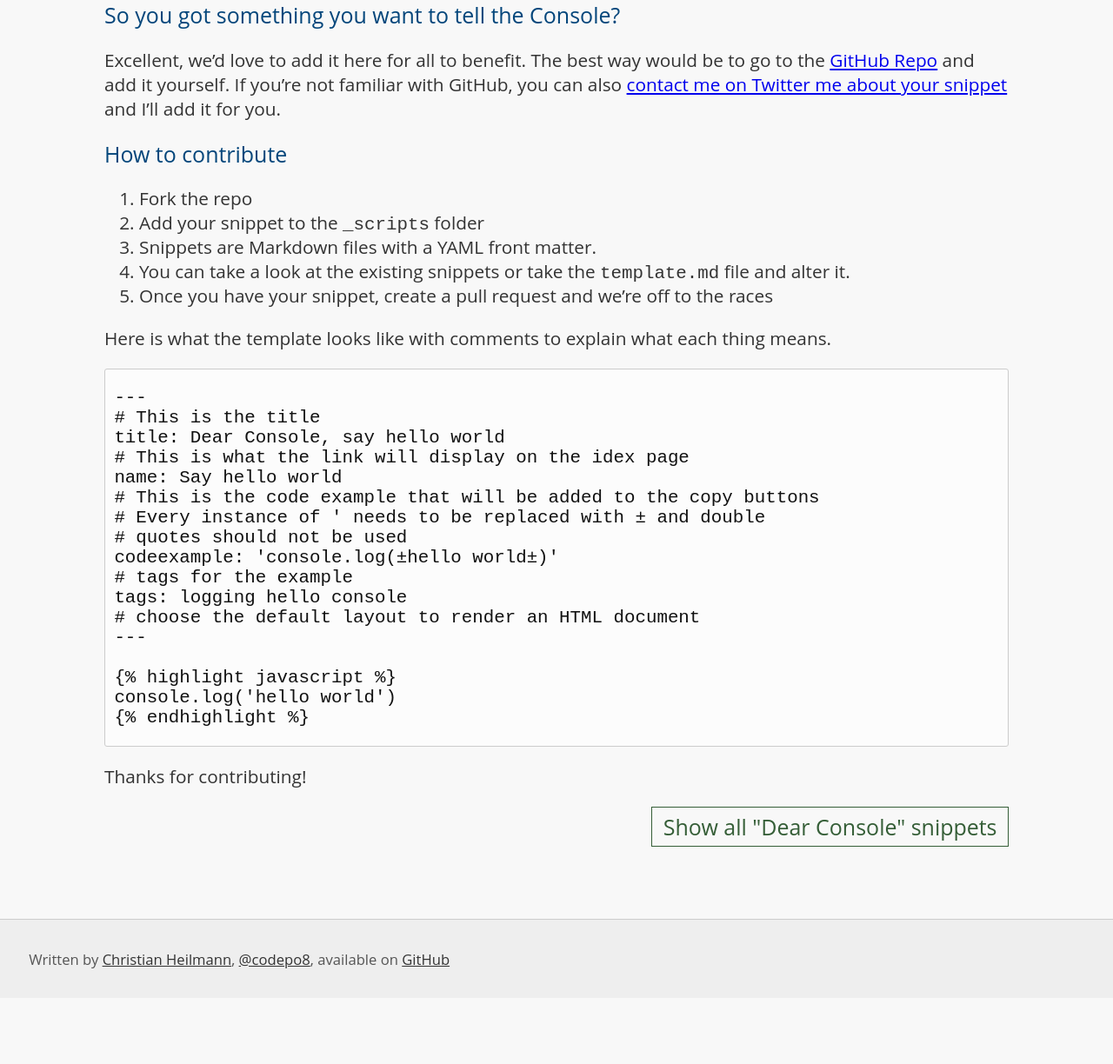
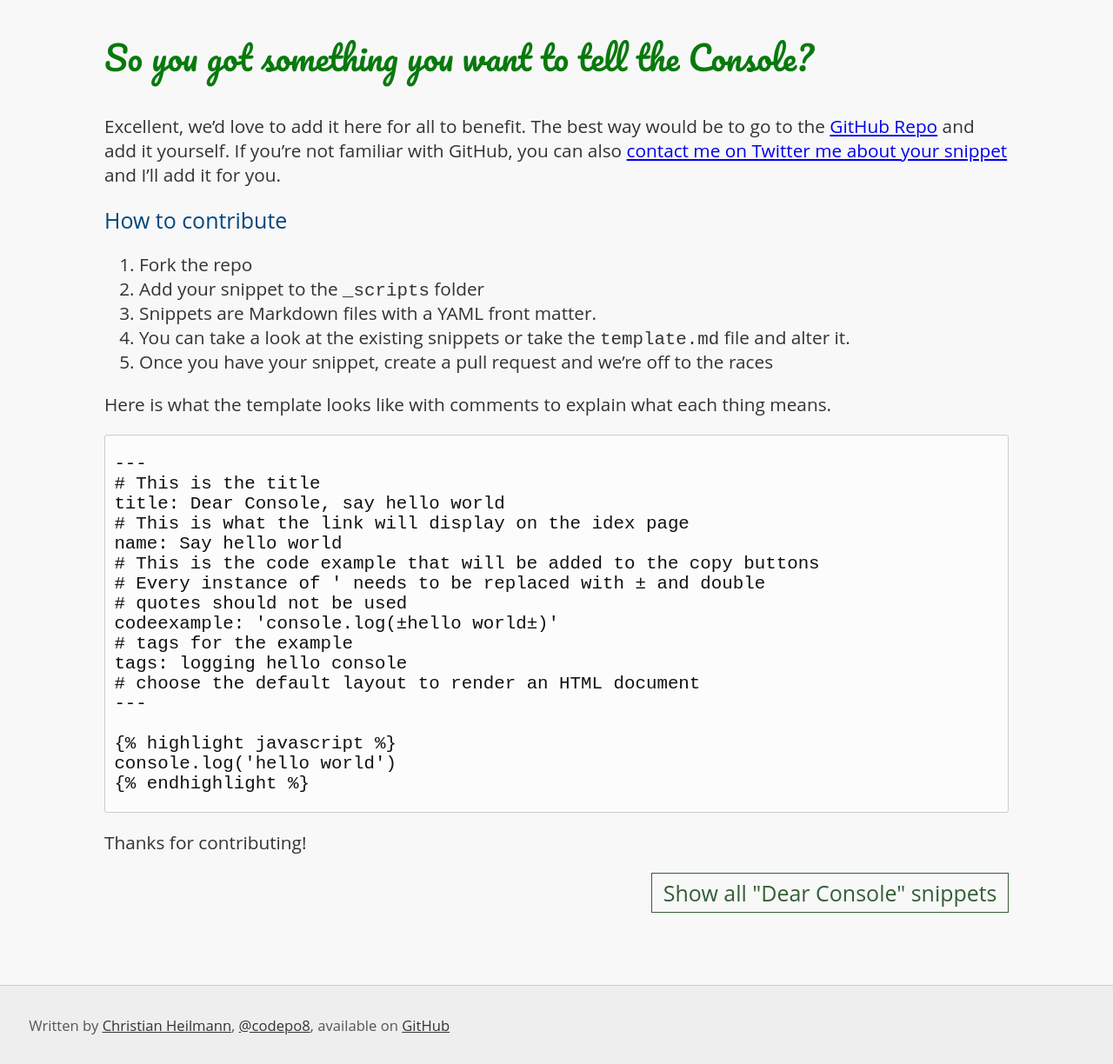
Before and after one commit to codepo8/dearconsole, a Jekyll site: the page built from contribute.md, in a window 1280 px wide. Shown: the whole page at 87% size. Built offline with Jekyll 4.4.1, drawn with Linux system fonts in a browser that asks for light colours; before the commit the page ends 1148 px from its top, so only the background shows below that.

Commit message:
More fixes

```diff
--- a/contribute.md
+++ b/contribute.md
@@ -4,7 +4,7 @@ name: Give me a list of all headings and their level
 layout: text
 ---
 
-## So you got something you want to tell the Console?
+# So you got something you want to tell the Console?
 
 Excellent, we'd love to add it here for all to benefit. The best way would be to go to the [GitHub Repo](https://github.com/codepo8/dearconsole) and add it yourself. If you're not familiar with GitHub, you can also [contact me on Twitter me about your snippet](https://twitter.com/codepo8) and I'll add it for you.
 
```
Also changed, not shown: _scripts/template.md (+2 -0 lines).
